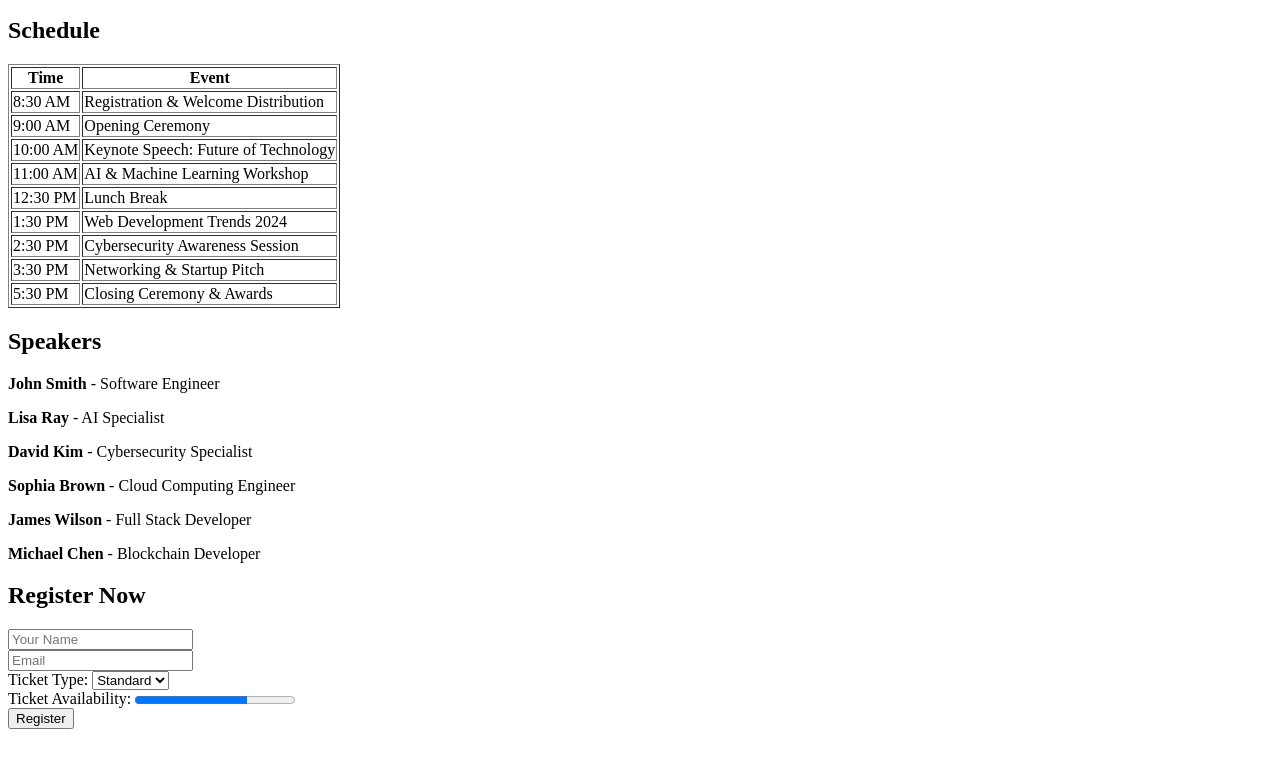
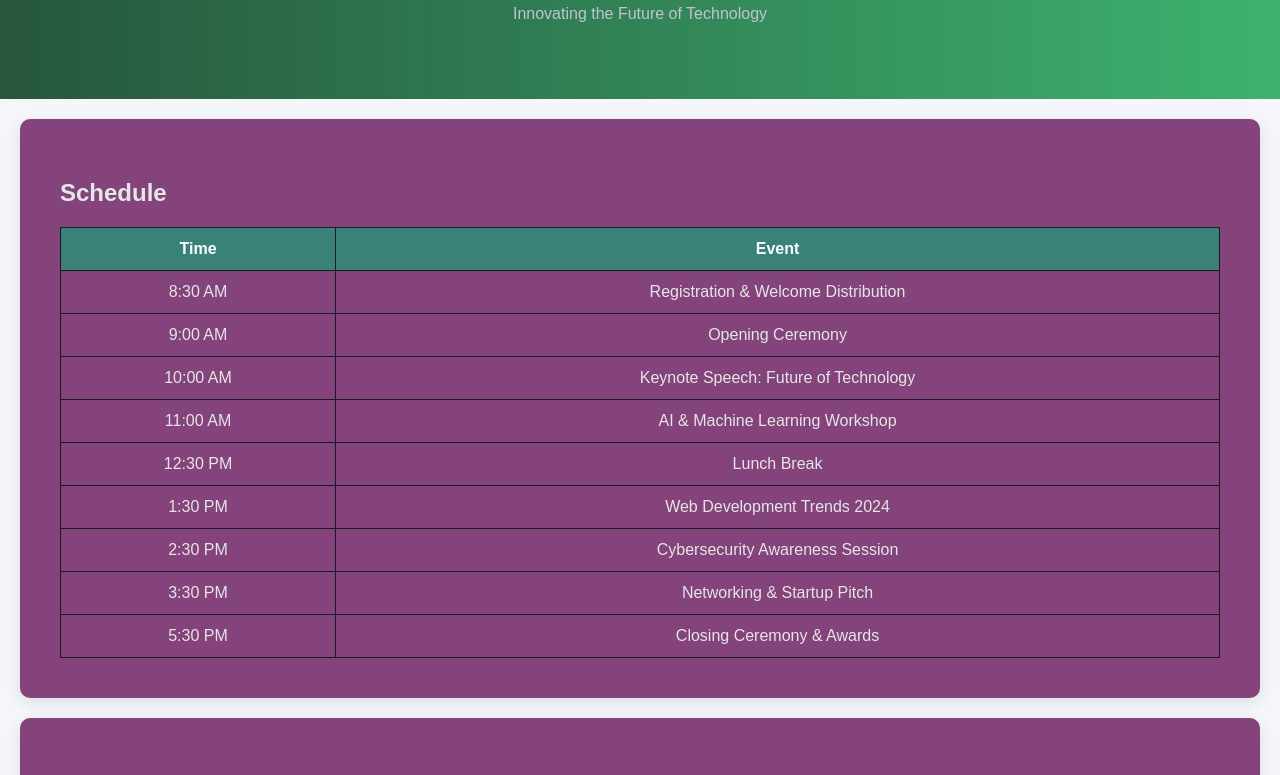
Before and after one commit to gunjantagde/Module-2-CONFERENCE-PAGE, a plain HTML site: page index.html in a window 1280 px wide. Shown: the part 215-990 px from the top of the page. Before the commit the page ends 952 px from the top, so only its background shows below. Drawn offline with Linux system fonts and the light colour scheme.

Commit message:
Update index.html

```diff
--- a/index.html
+++ b/index.html
@@ -2,7 +2,7 @@
 <html lang="en">
 <head>
     <title>TechFront 2024 Conference</title>
-    <link rel="stylesheet" type="text/css" href="PROc.css">
+    <link rel="stylesheet" href="style.css">
 </head>
 <body>
 
```
